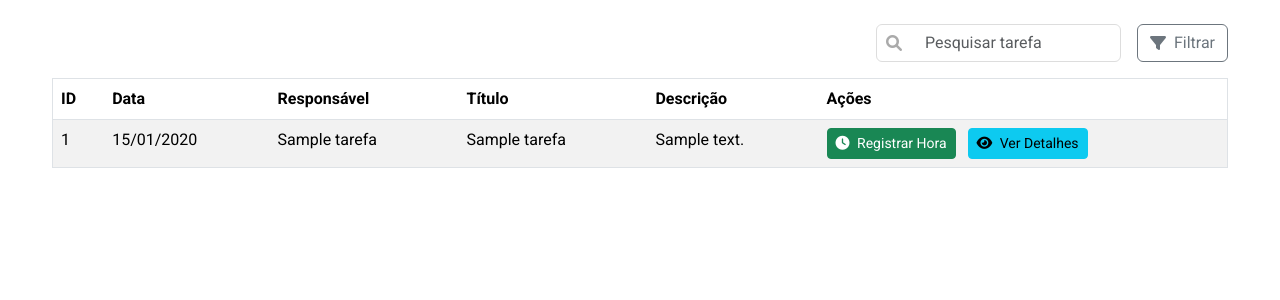
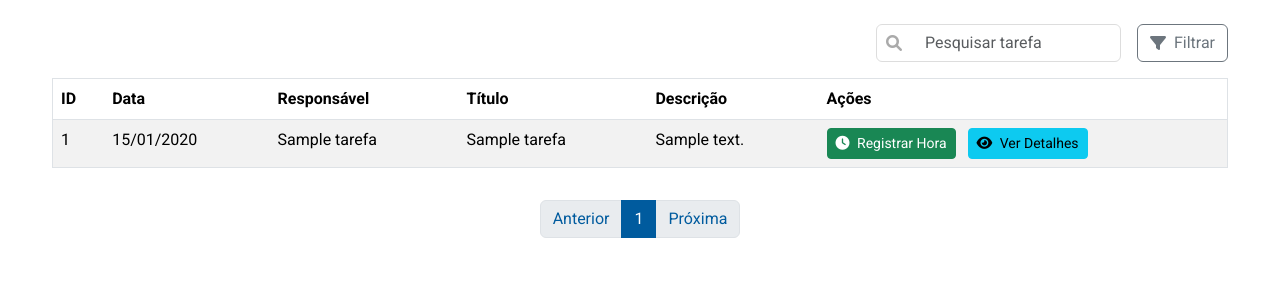
Before and after one commit to rodrigoMedeiros0/desafio_senado_django, a Django app: page / in a window 1280 px wide. Shown: the part 171-471 px from the top of the page. Run offline with Django 5.2, Linux system fonts and the light colour scheme; tables that the repository leaves empty hold one stand-in row (values such as "Sample post").

Commit message:
feat: Implementa estilo de paginação e prepara integração com filtro de tarefas

```diff
--- /dev/null
+++ b/setup/static/css/tarefas.css
@@ -0,0 +1,9 @@
+.pagination .page-item.active .page-link {
+    background-color: #005b9e;
+    border-color: #005b9e;
+    color: #fff;
+  }
+
+  .pagination .page-item .page-link {
+    color: #005b9e;
+}
--- a/setup/templates/base.html
+++ b/setup/templates/base.html
@@ -21,6 +21,10 @@
 
      <!-- CSS Global do Projeto -->
      <link rel="stylesheet" href="{% static 'css/styles.css' %}">
+
+     <!-- CSS App Tarefa -->
+     <link rel="stylesheet" href="{% static 'css/tarefas.css' %}">
+
   </head>
 
 
--- a/tarefa/templates/tarefa/componentes/tabela_tarefas.html
+++ b/tarefa/templates/tarefa/componentes/tabela_tarefas.html
@@ -57,3 +57,35 @@
       </tbody>
     </table>
   </div>
+
+  <div class="d-flex justify-content-center mt-3">
+    <nav aria-label="Page navigation">
+      <ul class="pagination">
+        {% if tarefas.has_previous %}
+          <li class="page-item">
+            <a class="page-link" href="?page={{ tarefas.previous_page_number }}">Anterior</a>
+          </li>
+        {% else %}
+          <li class="page-item disabled">
+            <span class="page-link">Anterior</span>
+          </li>
+        {% endif %}
+
+        {% for num in tarefas.paginator.page_range %}
+          <li class="page-item {% if tarefas.number == num %} active {% endif %}">
+            <a class="page-link" href="?page={{ num }}">{{ num }}</a>
+          </li>
+        {% endfor %}
+
+        {% if tarefas.has_next %}
+          <li class="page-item">
+            <a class="page-link" href="?page={{ tarefas.next_page_number }}">Próxima</a>
+          </li>
+        {% else %}
+          <li class="page-item disabled">
+            <span class="page-link">Próxima</span>
+          </li>
+        {% endif %}
+      </ul>
+    </nav>
+  </div>
--- a/tarefa/views.py
+++ b/tarefa/views.py
@@ -1,10 +1,15 @@
 from django.shortcuts import render, redirect
 from django.contrib import messages
 from .models import Tarefa
+from django.core.paginator import Paginator
 
 
 def listar_tarefa(request):
-    tarefas = Tarefa.objects.all()
+    tarefas_list = Tarefa.objects.all().order_by('-data_criacao')
+    paginator = Paginator(tarefas_list, 10)
+
+    page_number = request.GET.get('page')
+    tarefas = paginator.get_page(page_number)
 
     return render(request, 'tarefa/home.html', {'tarefas': tarefas})
 
```
Also changed, not shown: tarefa/css/pagination.css (added, +9 -0 lines).
